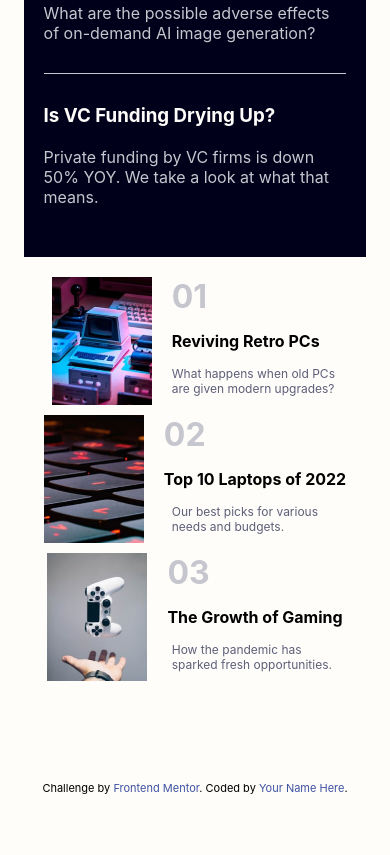
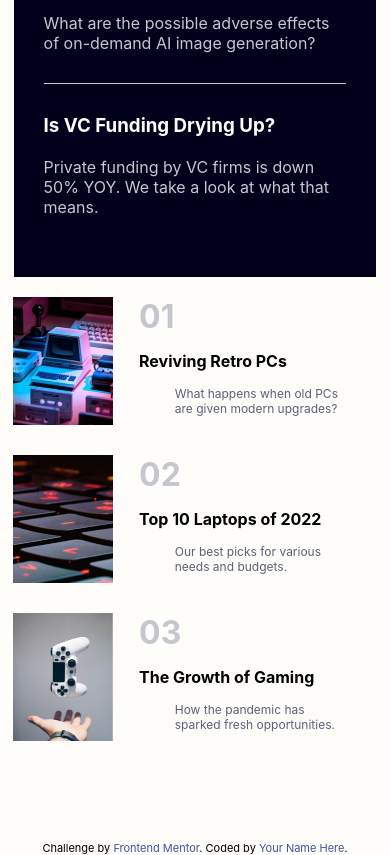
Before and after one commit to DevTinel/news-homepage, a plain HTML site: page index.html in a window 390 px wide. Shown: the part 1062-1917 px from the top of the page. Before the commit the page ends 1857 px from the top, so only its background shows below. Drawn offline with Linux system fonts and the light colour scheme.

Commit message:
responsivo last section

```diff
--- a/index.html
+++ b/index.html
@@ -94,7 +94,7 @@
     <div class="last-section">
       <section class="flex">
         <img src="assets/images/image-retro-pcs.jpg" alt="pc retro">
-        <div>
+        <div class="div-flex">
           <h4>01</h4>
           <h5>Reviving Retro PCs
           </h5>
@@ -105,7 +105,7 @@
 
       <section class="flex">
         <img src="assets/images/image-top-laptops.jpg" alt="teclado ">
-        <div>
+        <div class="div-flex">
           <h4>02</h4>
           <h5>Top 10 Laptops of 2022
           </h5>
@@ -115,7 +115,7 @@
 
       <section class="flex">
         <img src="assets/images/image-gaming-growth.jpg" alt="controle de video game">
-        <div>
+        <div class="div-flex">
           <h4>03</h4>
           <h5>The Growth of Gaming
           </h5>
--- a/style.css
+++ b/style.css
@@ -147,6 +147,10 @@ h3{
   object-fit: cover;
   height: 128px;
 }
+.div-flex{
+  width: 61%;
+  margin: 0 auto;
+}
 
 .hidden{
   display: none;
@@ -207,6 +211,8 @@ h3{
   width: 10ch;
   margin-bottom: 10px;
   margin-top: -15px;
+  margin-left: 0px;
+    margin-right: 0px;
  }
   .section-link{
   font-size: 14px;
@@ -224,19 +230,30 @@ h3{
   }
   .news{
     width: 100%;
-    padding: 20px;
   }
   .last-section{
-    gap: 10px;
     flex-direction: column;
     width: 100%;
+    margin-left: 0px;
+    margin-right: 0px;
+    gap: 30px;
   }
+
   .container{
     margin: 0 ;
     padding: 0;
   }
   .last-section img{
     width: 100px;
+  }
+  .flex{
+    width: 100%;
+    display: flex;
+    justify-content: center;
+    gap: 0px;
+    margin-left: 0px;
+    margin-right: 0px;
+
   }
   .flex p{
     font-size: 12px;
```
